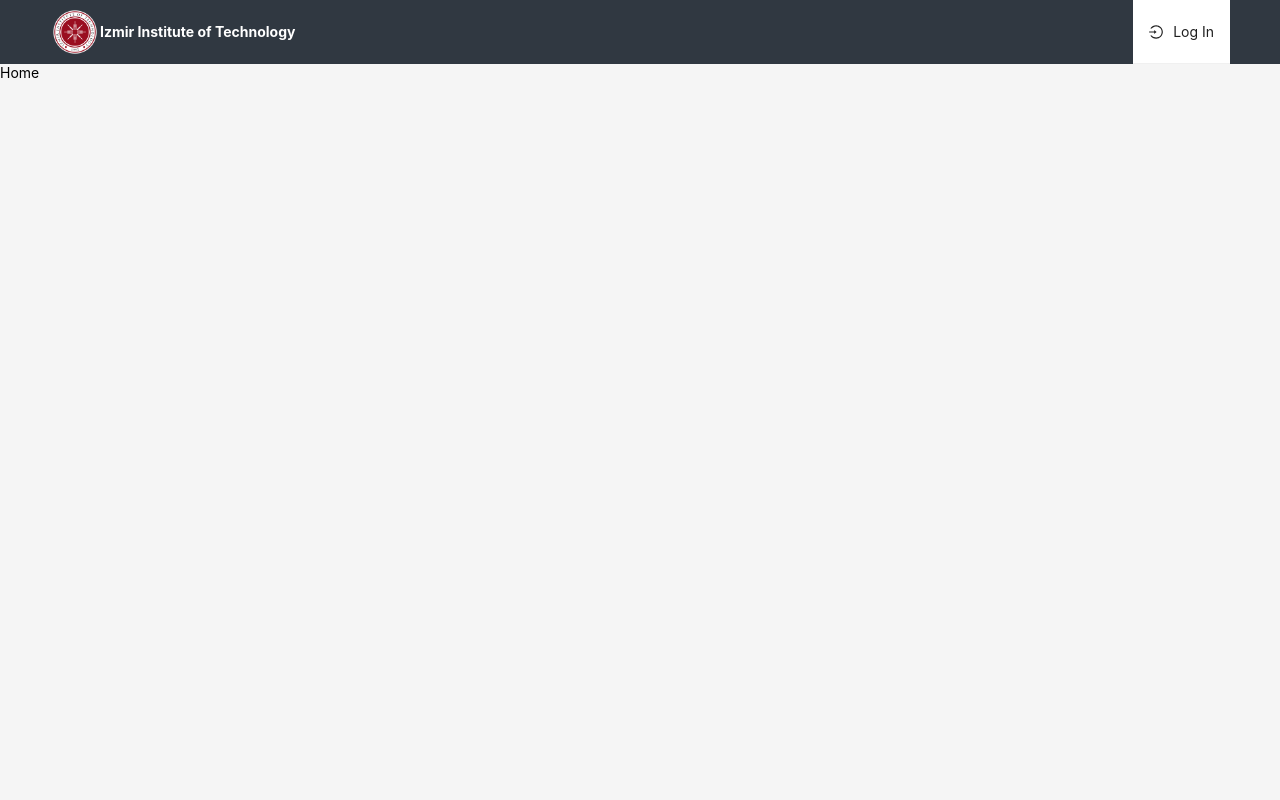
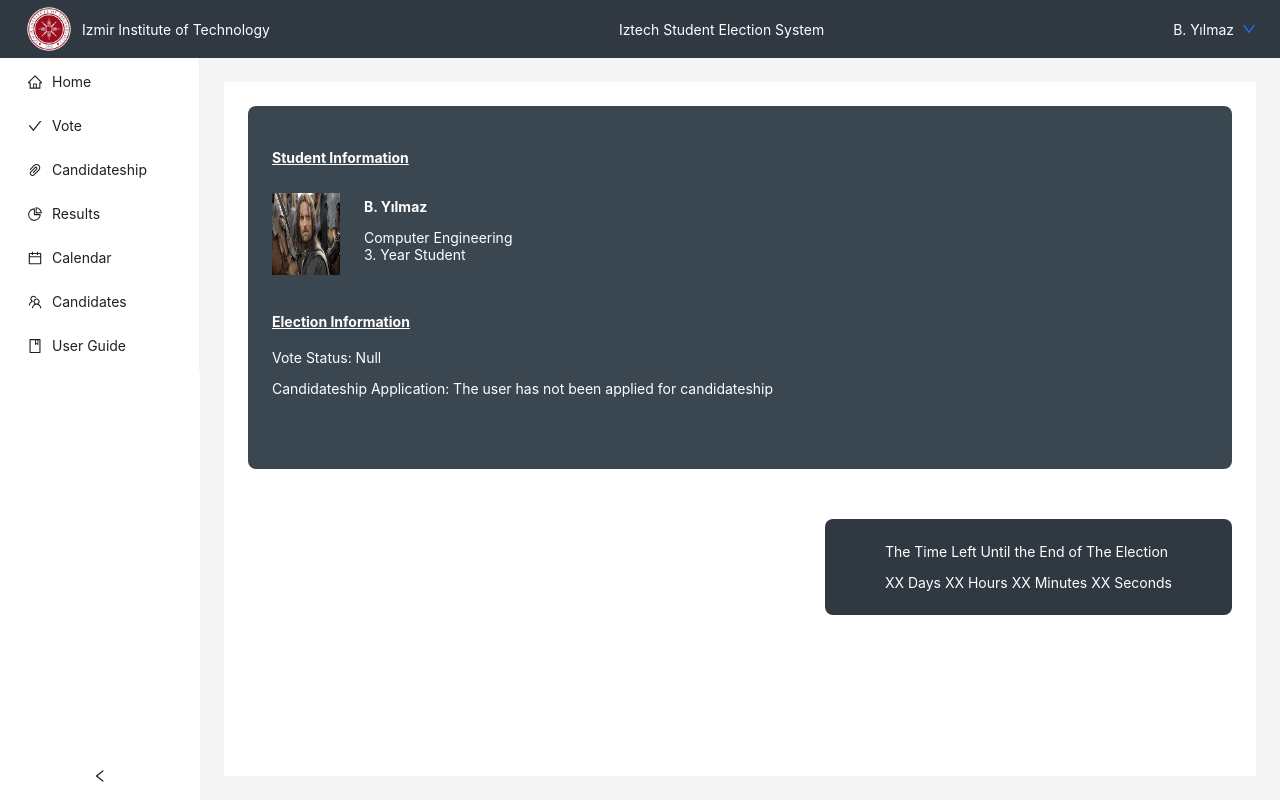
Before and after one commit to brkeudunman/iztech-election-system-frontend, a React (Create React App) app: page /app in a window 1280 px wide. Before the commit this address led to /. Built offline with nearby package versions, Linux system fonts and the light colour scheme.

Commit message:
duplicate removed

```diff
--- a/src/pages/app/homepage/home.css
+++ b/src/pages/app/homepage/home.css
@@ -18,17 +18,16 @@
   text-decoration: underline;
 }
 
+.info-profile {
+  display: flex;
+  align-items: center;
+  margin-bottom: 30px;
+}
+
 .info-profile img {
   width: 68px;
   height: 82px;
   margin-right: 24px;
-}
-
-.info-profile {
-  display: flex;
-  justify-content: start;
-  align-items: center;
-  margin-bottom: 30px;
 }
 
 .info-profile .text-info {
@@ -46,7 +45,7 @@
 .timer {
   margin-top: 50px;
   padding: 10px 60px;
-  align-self: end;
+  align-self: flex-end;
   background-color: #303841;
   color: white;
   border-radius: 8px;
--- a/src/pages/index.js
+++ b/src/pages/index.js
@@ -5,7 +5,8 @@ import getToken from "../util/get-token";
 
 const ApplicationRoutes = () => {
   const [userAuthenticationToken, setUserAuthenticationToken] = useState(
-    getToken()
+    // getToken()
+    true
   );
 
   window.addEventListener("storage", () => {
```
Also changed, not shown: src/assets/iyte_logo.png (added).
